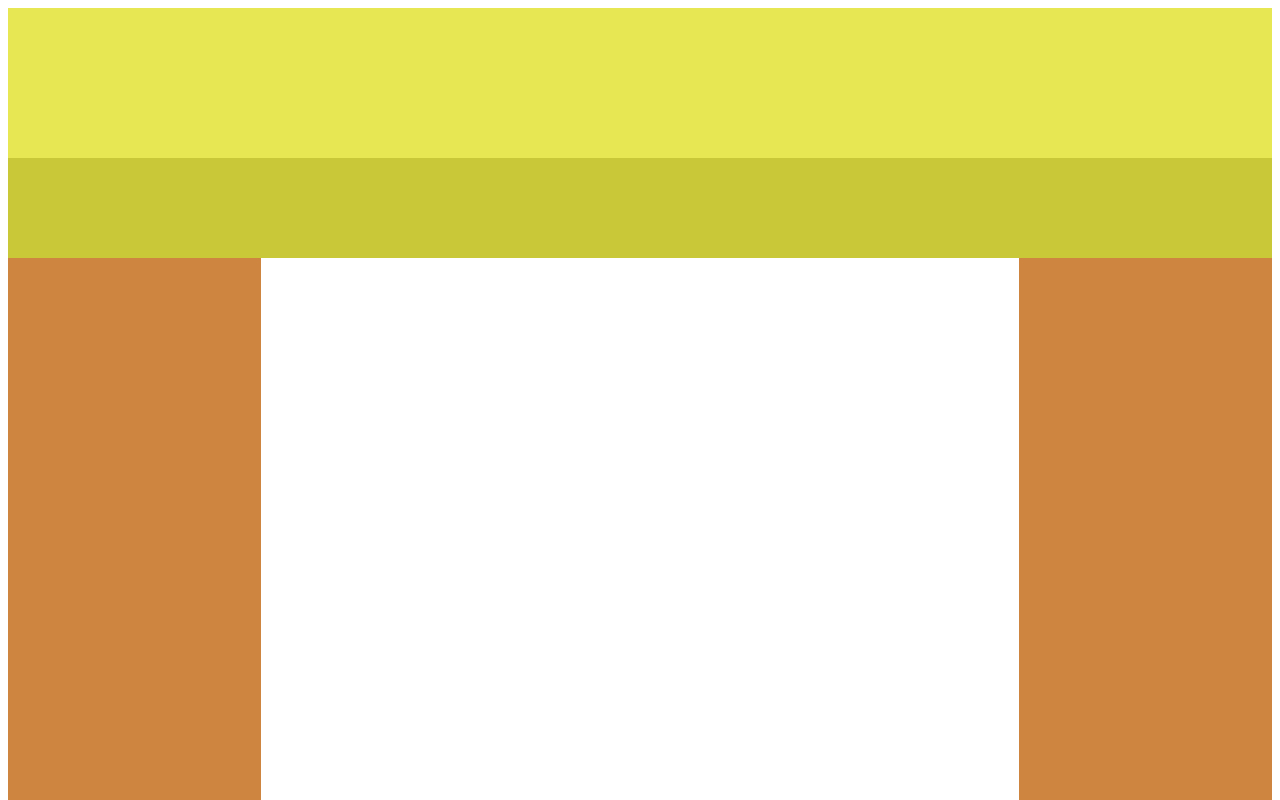
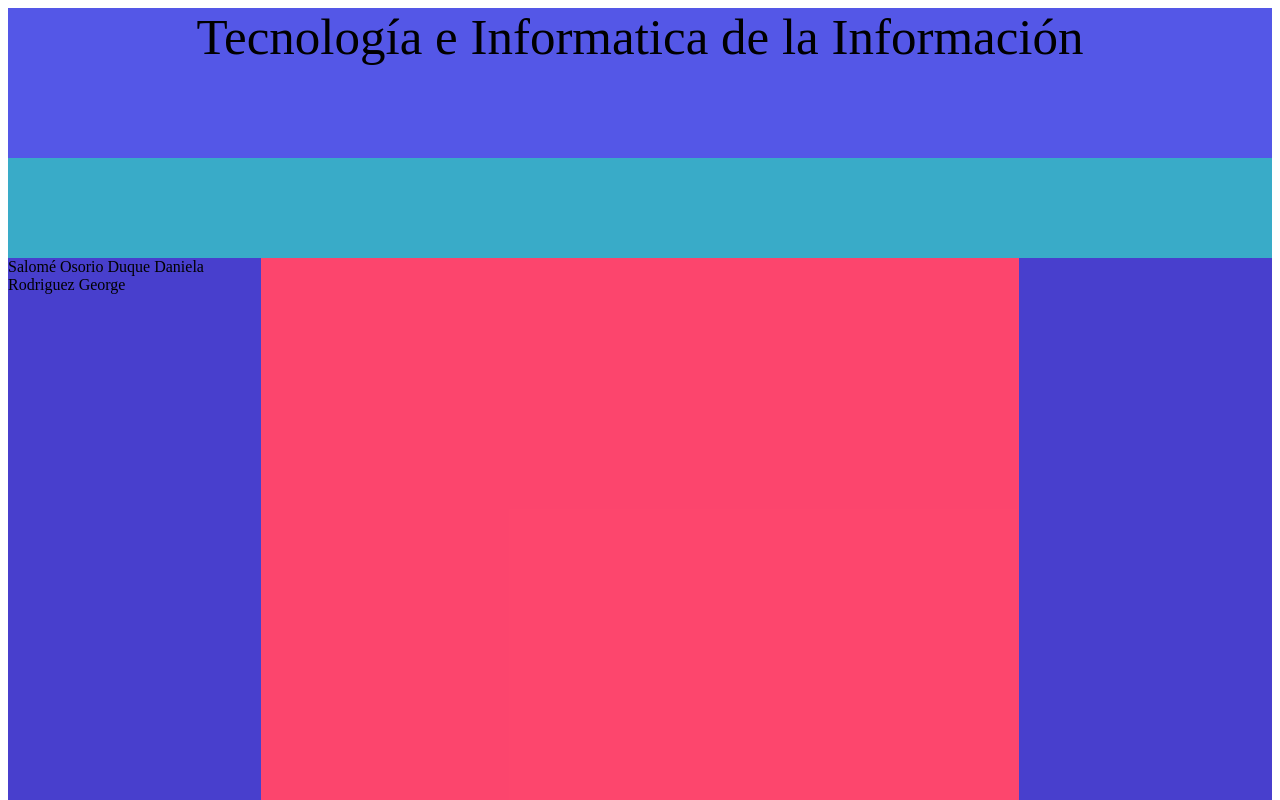
Before and after one commit to sod170310/IDEM-8-3, a plain HTML site: page index.html in a window 1280 px wide. Shown: the top 800 px of the page. Drawn offline with Linux system fonts and the light colour scheme.

Commit message:
Actualización Dos.

```diff
--- a/index.html
+++ b/index.html
@@ -10,10 +10,12 @@
 <body>
     <div  class="contenedor">
 
-        <div  class="encabezado"></div>
+        <div  class="encabezado">Tecnología e Informatica de la Información</div>
         <div  class="menu"></div>
         <div  class="contenedor2">
-            <div  class="izquierdo"></div>
+            <div  class="izquierdo">Salomé Osorio Duque
+                Daniela Rodriguez George
+            </div>
             <div  class="centro"></div>
             <div  class="derecho"></div>
         </div>
--- a/temas.css
+++ b/temas.css
@@ -2,19 +2,21 @@
 
     width: 100%;
     height: 1400px;
-    background-color: goldenrod;
+    background-color: rgb(32, 119, 218);
 }
 .encabezado{
 
     width: 100%;
     height: 150px;
-    background-color: rgb(231, 231, 84);
+    background-color: rgb(84, 87, 231);
+    font-size: 51px;text-align: center;
 }
 .menu{
 
     width: 100%;
     height: 100px;
-    background-color: rgb(200, 200, 57);
+    background-color: rgb(57, 171, 200);
+
 }
 .contenedor2{
 
@@ -27,17 +29,17 @@
 
     width: 20%;
     height: 1200px;
-    background-color: peru;
+    background-color: rgb(72, 63, 205);
 }
 .centro{
 
     width: 60%;
     height: 1200px;
-    background-color: white;
+    background-color: rgba(255, 13, 134, 0.753);
 }
 .derecho{
 
     width: 20%;
     height: 1200px;
-    background-color: peru;
+    background-color: rgb(72, 63, 205);
 }
```
